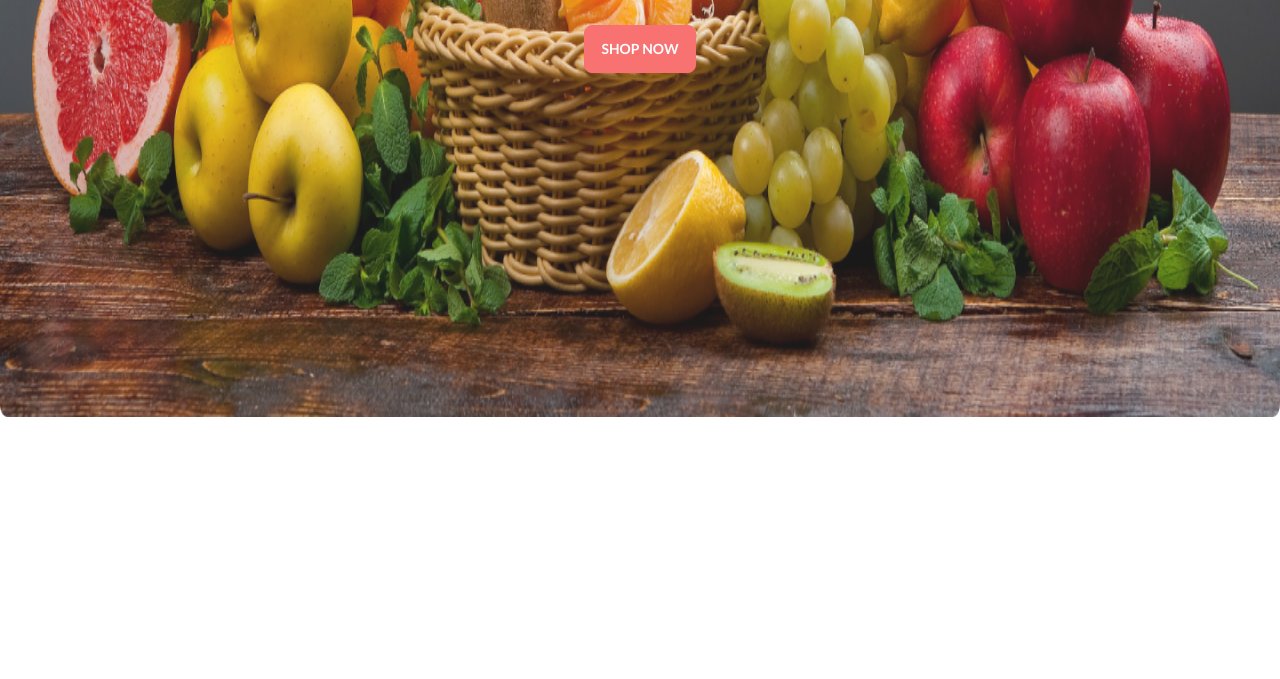
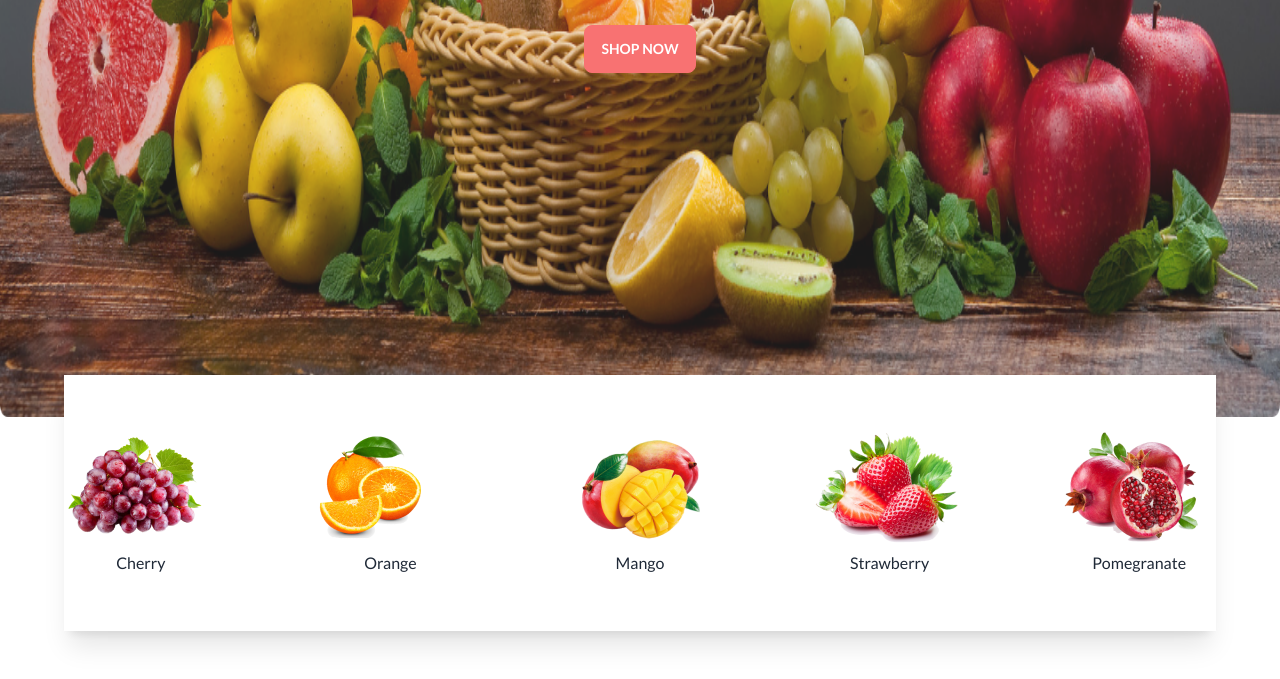
Before and after one commit to iamafridi/fruit-online, a plain HTML site: page index.html in a window 1280 px wide. Shown: the part 631-1310 px from the top of the page. Before the commit the page ends 1054 px from the top, so only its background shows below. Drawn offline with nearby package versions, Linux system fonts and the light colour scheme; grey boxes are pictures that could not be loaded.

Commit message:
added the fruits section

```diff
--- a/index.html
+++ b/index.html
@@ -201,6 +201,29 @@
               </div>
             </div>
           </div>
+<!-- Fruits -->
+<div class=" lg:px-16 py-12 relative -mt-24 ">
+          <div class=" grid grid-cols-5 justify-center items-center h-64 bg-white shadow-xl gap-24 text-center sm:invisible lg:visible">
+            <div class="space-y-2">
+                <img src="images/fruit1.png" alt="Cherry">
+                <p>Cherry</p>
+            </div>
+            <div class="space-y-2">
+                <img src="images/fruit2.png" alt="Orange">
+                <p>Orange</p>
+            </div>
+            <div class="space-y-2"> <img src="images/fruit3.png" alt="Mango">
+                <p>Mango</p>
+            </div>
+            <div class="space-y-2"> <img src="images/fruit4.png" alt="Strawberry">
+                <p>Strawberry</p>
+            </div>
+            <div class="space-y-2"> <img src="images/fruit5.png" alt="Pomegranate">
+                <p>Pomegranate</p>
+            </div>
+          </div>
+          </div>
+        </div>
       </section>
 
   </body>
```
